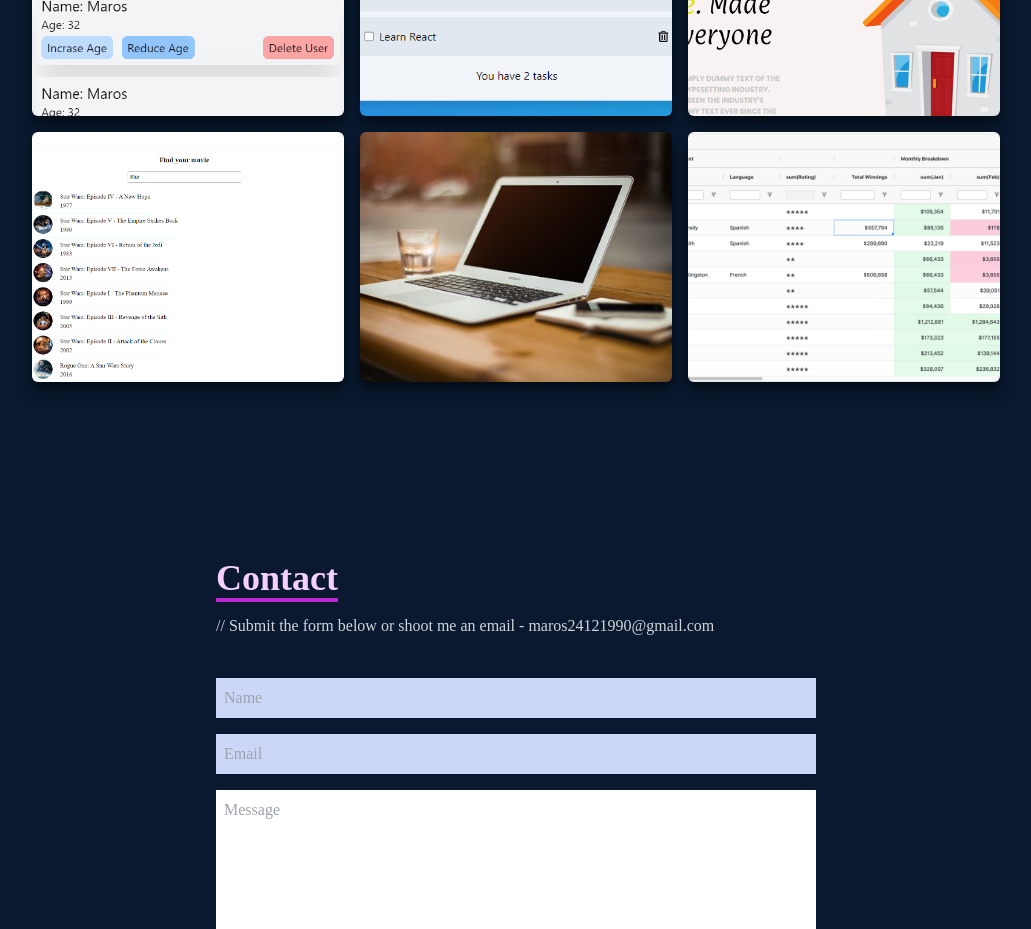
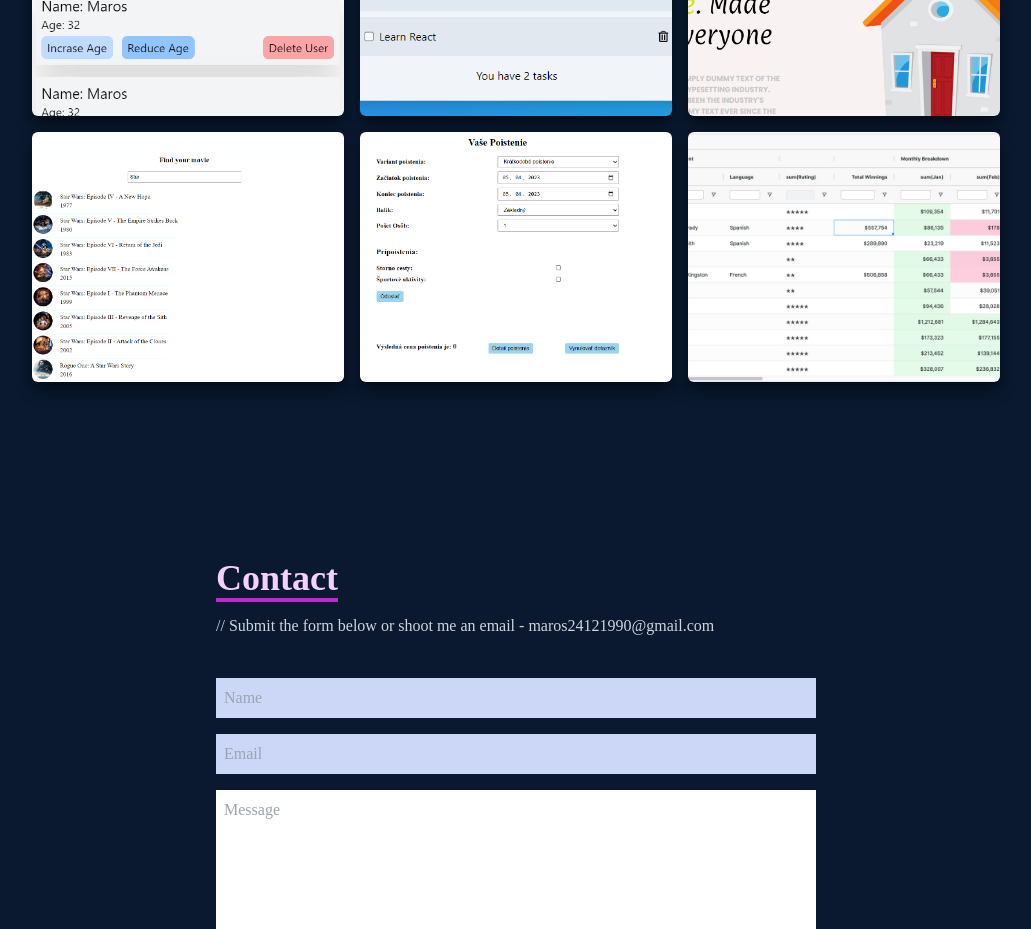
Before and after one commit to marosmichna/project-portfolio, a React (Create React App) app: page / in a window 1280 px wide. Shown: the part 2740-3669 px from the top of the page, without its empty margins (124-1155 px from the left). Built offline with nearby package versions, Linux system fonts and the light colour scheme.

Commit message:
Add Insurance calculator project

```diff
--- a/src/components/Work.js
+++ b/src/components/Work.js
@@ -5,6 +5,7 @@ import NameAgeApp from "../images/name-age-app.png";
 import TaskApp from "../images/task-app.png";
 import ProperityApp from "../images/properity-app.png"
 import SearchingMoviesApp from "../images/Searching-movies.app.png"
+import InsuranceCalculatorApp from "../images/insurance-calculator-app.png"
 
 const Work = () => {
   return (
@@ -102,20 +103,20 @@ const Work = () => {
                 </div>
                 {/* Grid Item */}
 
-                <div style={{backgroundImage: `url(${WorkImg})`}}
+                <div style={{backgroundImage: `url(${InsuranceCalculatorApp})`}}
                     className="shadow-lg shadow-[#040c16] group container rounded-md flex justify-center items-center mx-auto container-div">
 
                     {/* Hover Effects */}
 
                     <div className="opacity-0 group-hover:opacity-100">
                         <span className="text-2xl font-bold text-white tracking-wider drop-shadow-lg shadow-black">
-                            React JS Application
+                            Insurance calculator
                         </span>
                         <div className="pt-8 text-center">
-                            <a href="/">
+                            <a href="https://insurance-calculator-qky514vow-marosmichna.vercel.app/">
                                 <button className="text-center rounded-lg px-4 py-3 m-2 bg-white text-gray-700 font-bold text-lg">Demo</button>
                             </a>
-                            <a href="/">
+                            <a href="https://github.com/marosmichna/Insurance-calculator">
                                 <button className="text-center rounded-lg px-4 py-3 m-2 bg-white text-gray-700 font-bold text-lg">Code</button>
                             </a>
                         </div>
```
Also changed, not shown: src/images/insurance-calculator-app.png (added).
